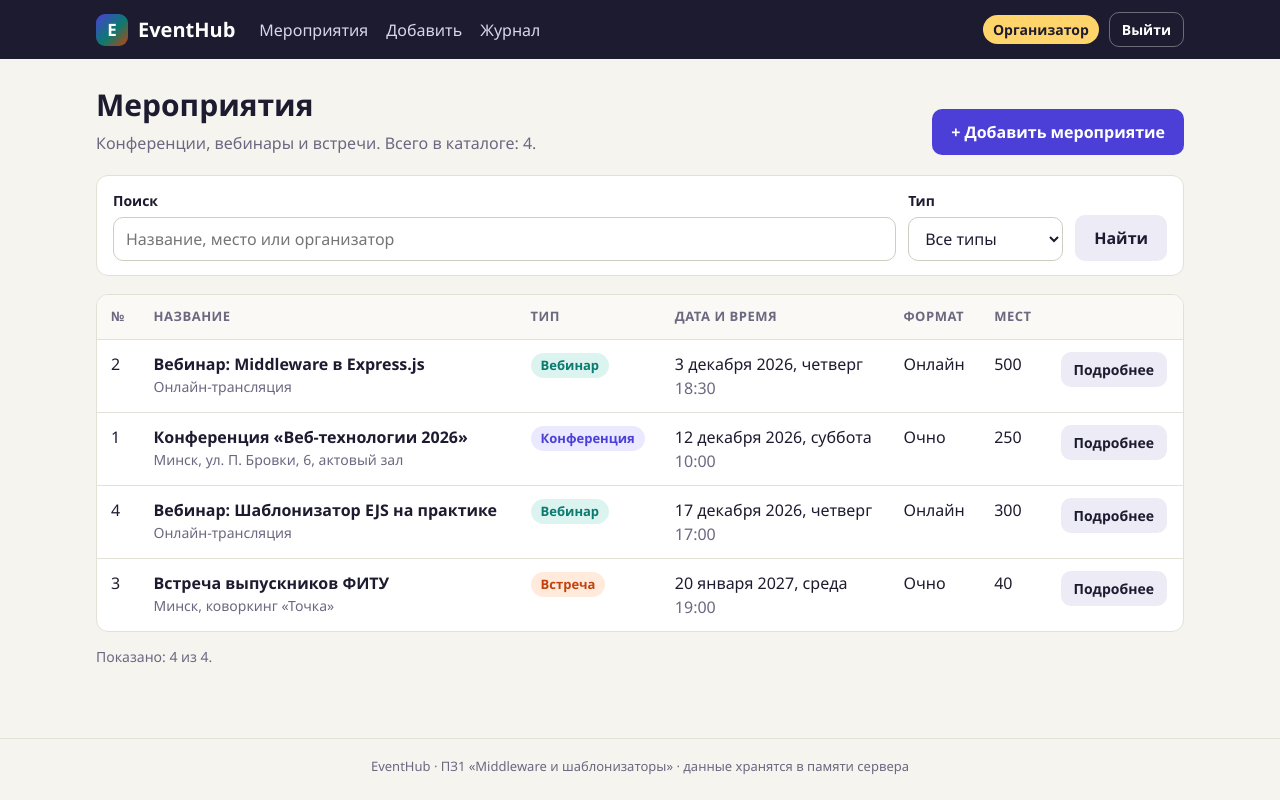
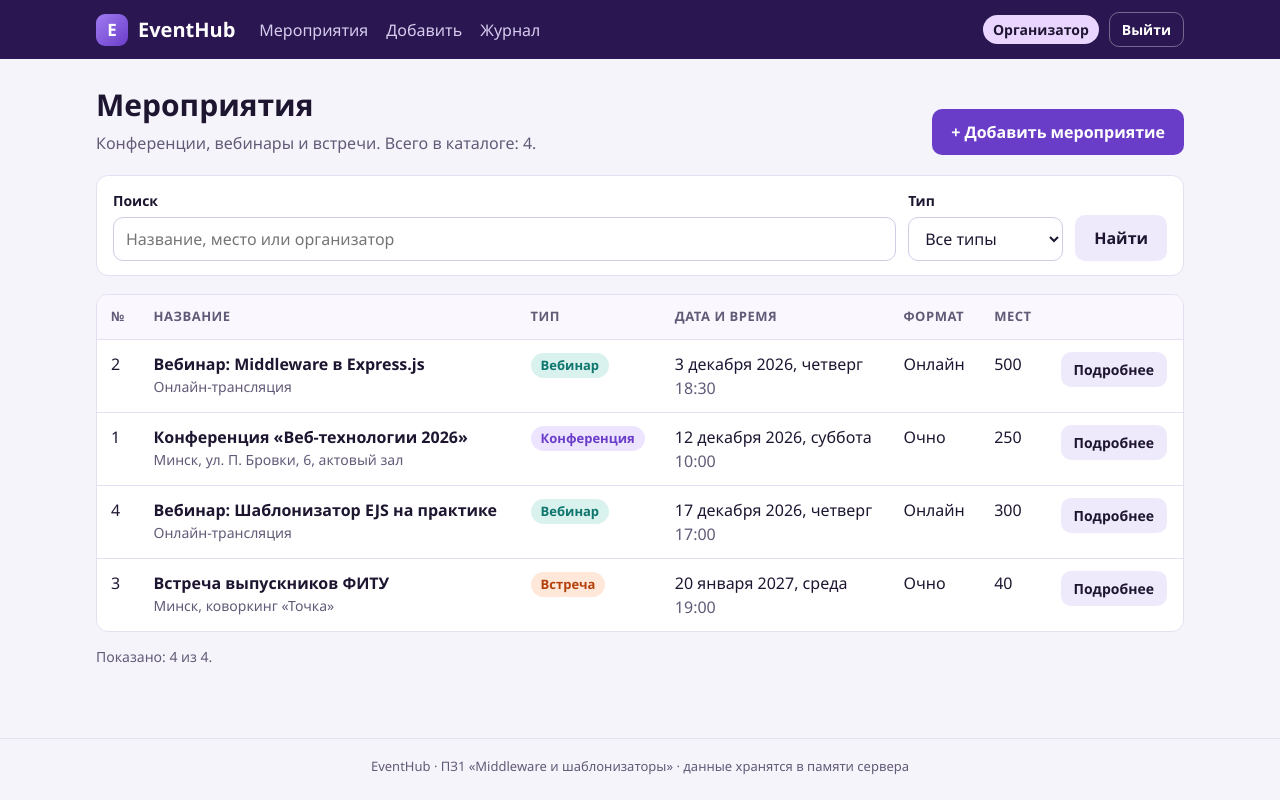
Before and after one commit to Asteliaa/event-management, a Node server app: page /?auth=1 in a window 1280 px wide. Run offline with Node 20, Linux system fonts and the light colour scheme.

Commit message:
ПЗ1: фиолетовая палитра, карточки на телефоне, иконка вкладки
- Цвета вынесены в переменные в начале style.css, палитра фиолетовая
- Главная и журнал запросов на узком экране (до 640 px) показываются карточками,
  без горизонтальной прокрутки и разрыва слов
- Добавлена иконка вкладки favicon.svg, браузер больше не запрашивает /favicon.ico (404)

```diff
--- a/public/css/style.css
+++ b/public/css/style.css
@@ -1,18 +1,31 @@
 /* EventHub · ПЗ1. Общие стили для всех страниц, подключаются из partials/header.ejs */
 :root {
-  --bg: #f5f4ef;
+  /* Фиолетовая палитра: темно-фиолетовая шапка, фиолетовый акцент, светлый лавандовый фон */
+  --bg: #f6f4fb;
   --surface: #ffffff;
-  --ink: #1d1b2f;
-  --muted: #6b6880;
-  --line: #e3e0d6;
-  --primary: #4b3fd8;
+  --subtle: #faf8fe;
+  --ink: #1e1631;
+  --muted: #625a77;
+  --line: #e5dff1;
+  --field-border: #d3cae6;
+  --top: #2a1650;
+  --top-ink: #ffffff;
+  --nav: #d6ccef;
+  --role-bg: #e9d5ff;
+  --brand-from: #a07cf2;
+  --primary: #6a3dc8;
+  --primary-hover: #5530a8;
   --primary-ink: #ffffff;
-  --conference: #4b3fd8;
-  --conference-bg: #ebe9ff;
-  --webinar: #0b7a6f;
-  --webinar-bg: #dcf4f0;
-  --meetup: #c2410c;
-  --meetup-bg: #ffeadc;
+  --soft: #efeafb;
+  --soft-hover: #e3dbf7;
+  --focus: #cbb8ff;
+  --tag-bg: #ece7f6;
+  --conference: #6a3dc8;
+  --conference-bg: #ede5ff;
+  --webinar: #0f766e;
+  --webinar-bg: #d9f2ee;
+  --meetup: #b4400c;
+  --meetup-bg: #ffe8da;
   --error: #b42318;
   --error-bg: #fdecea;
   --success: #1f7a3d;
@@ -49,7 +62,7 @@ h2 { font-size: 20px; margin: 24px 0 8px; }
 .num { text-align: right; font-variant-numeric: tabular-nums; }
 
 /* Верхняя панель */
-.topbar { background: var(--ink); color: #fff; position: sticky; top: 0; z-index: 10; }
+.topbar { background: var(--top); color: var(--top-ink); position: sticky; top: 0; z-index: 10; }
 .topbar__inner {
   max-width: 1120px; margin: 0 auto; padding: 12px 16px;
   display: flex; align-items: center; gap: 24px; flex-wrap: wrap;
@@ -57,15 +70,15 @@ h2 { font-size: 20px; margin: 24px 0 8px; }
 .brand { display: flex; align-items: center; gap: 10px; color: #fff; text-decoration: none; font-weight: 700; font-size: 20px; }
 .brand__mark {
   display: inline-grid; place-items: center; width: 32px; height: 32px; border-radius: 9px;
-  background: linear-gradient(135deg, var(--conference), var(--webinar) 55%, var(--meetup));
+  background: linear-gradient(135deg, var(--brand-from), var(--primary));
   font-size: 17px;
 }
 .nav { display: flex; gap: 18px; flex: 1; }
-.nav a { color: #d9d6ee; text-decoration: none; font-weight: 500; }
-.nav a:hover { color: #fff; }
+.nav a { color: var(--nav); text-decoration: none; font-weight: 500; }
+.nav a:hover { color: var(--top-ink); }
 .user { display: flex; align-items: center; gap: 10px; }
 .user__name { font-size: 14px; padding: 4px 10px; border-radius: 999px; background: rgba(255,255,255,.12); }
-.user--organizer .user__name { background: #ffd56b; color: var(--ink); font-weight: 600; }
+.user--organizer .user__name { background: var(--role-bg); color: var(--ink); font-weight: 600; }
 .topbar .btn--ghost { color: #fff; border-color: rgba(255,255,255,.35); }
 
 .container { width: 100%; max-width: 1120px; margin: 0 auto; padding: 28px 16px 40px; flex: 1; }
@@ -104,11 +117,11 @@ h2 { font-size: 20px; margin: 24px 0 8px; }
 .field > span { font-size: 14px; font-weight: 600; }
 .field--grow { flex: 1 1 260px; }
 .field input, .field select, .field textarea {
-  font: inherit; color: var(--ink); background: #fff;
-  border: 1px solid #cfccc0; border-radius: 10px; padding: 9px 12px; width: 100%;
+  font: inherit; color: var(--ink); background: var(--surface);
+  border: 1px solid var(--field-border); border-radius: 10px; padding: 9px 12px; width: 100%;
 }
 .field textarea { resize: vertical; min-height: 110px; }
-.field input:focus, .field select:focus, .field textarea:focus { outline: 3px solid #c9c4ff; border-color: var(--primary); }
+.field input:focus, .field select:focus, .field textarea:focus { outline: 3px solid var(--focus); border-color: var(--primary); }
 .field.has-error input, .field.has-error select, .field.has-error textarea { border-color: var(--error); background: #fffafa; }
 .field__error { margin: 0; color: var(--error); font-size: 14px; }
 .hint { color: var(--muted); font-size: 13px; }
@@ -117,9 +130,9 @@ h2 { font-size: 20px; margin: 24px 0 8px; }
 .table-wrap { overflow-x: auto; background: var(--surface); border: 1px solid var(--line); border-radius: var(--radius); }
 .table { width: 100%; border-collapse: collapse; min-width: 760px; }
 .table th, .table td { padding: 12px 14px; border-bottom: 1px solid var(--line); text-align: left; vertical-align: top; }
-.table th { font-size: 13px; text-transform: uppercase; letter-spacing: .04em; color: var(--muted); background: #faf9f5; }
+.table th { font-size: 13px; text-transform: uppercase; letter-spacing: .04em; color: var(--muted); background: var(--subtle); }
 .table tr:last-child td { border-bottom: 0; }
-.table td:nth-child(2) { min-width: 12em; }
+.table--events .col-title { min-width: 12em; }
 .table__title { font-weight: 600; color: var(--ink); text-decoration: none; overflow-wrap: break-word; hyphens: auto; }
 .table__title:hover { color: var(--primary); text-decoration: underline; }
 .table tr.is-past { opacity: .6; }
--- a/views/index.ejs
+++ b/views/index.ejs
@@ -48,7 +48,7 @@
   </div>
 <% } else { %>
   <div class="table-wrap">
-    <table class="table">
+    <table class="table table--events">
       <thead>
         <tr>
           <th>№</th>
@@ -63,19 +63,19 @@
       <tbody>
         <% events.forEach(function (e) { %>
           <tr class="<%= e.date < today ? 'is-past' : '' %>">
-            <td class="num"><%= e.id %></td>
-            <td>
+            <td class="num col-id"><%= e.id %></td>
+            <td class="col-title">
               <a class="table__title" href="<%= link('/item/' + e.id) %>"><%= e.title %></a>
               <div class="muted small"><%= e.location %></div>
             </td>
-            <td><%- include('partials/typeBadge', { type: e.type }) %></td>
-            <td class="nowrap">
+            <td class="col-type"><%- include('partials/typeBadge', { type: e.type }) %></td>
+            <td class="nowrap col-date">
               <%= formatDate(e.date) %><br><span class="muted"><%= e.time %></span>
               <% if (e.date < today) { %><span class="tag">прошло</span><% } %>
             </td>
-            <td><%= EVENT_FORMATS[e.format] %></td>
-            <td class="num"><%= e.capacity %></td>
-            <td><a class="btn btn--sm btn--secondary" href="<%= link('/item/' + e.id) %>">Подробнее</a></td>
+            <td class="col-format"><%= EVENT_FORMATS[e.format] %></td>
+            <td class="num col-cap" data-label="Мест:"><%= e.capacity %></td>
+            <td class="col-action"><a class="btn btn--sm btn--secondary" href="<%= link('/item/' + e.id) %>">Подробнее</a></td>
           </tr>
         <% }) %>
       </tbody>
--- a/views/logs.ejs
+++ b/views/logs.ejs
@@ -17,9 +17,9 @@
         <% lines.forEach(function (line) {
              const m = /^(\S+ \S+) (\S+) (.*)$/.exec(line) || [null, '', '', line]; %>
           <tr>
-            <td class="nowrap"><%= m[1] %></td>
-            <td><span class="method method--<%= m[2].toLowerCase() %>"><%= m[2] %></span></td>
-            <td class="log-url"><%= m[3] %></td>
+            <td class="nowrap col-time"><%= m[1] %></td>
+            <td class="col-method"><span class="method method--<%= m[2].toLowerCase() %>"><%= m[2] %></span></td>
+            <td class="log-url col-url"><%= m[3] %></td>
           </tr>
         <% }) %>
       </tbody>
--- a/views/partials/header.ejs
+++ b/views/partials/header.ejs
@@ -10,6 +10,7 @@
   <meta charset="UTF-8">
   <meta name="viewport" content="width=device-width, initial-scale=1">
   <title><%= title %> · <%= siteName %></title>
+  <link rel="icon" href="/favicon.svg" type="image/svg+xml">
   <link rel="stylesheet" href="/css/style.css">
 </head>
 <body>
```
Also changed, not shown: other parts of public/css/style.css (+47 -8 lines), public/favicon.svg (added).
